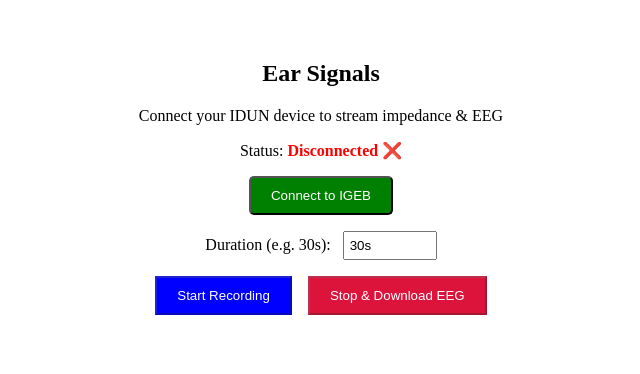
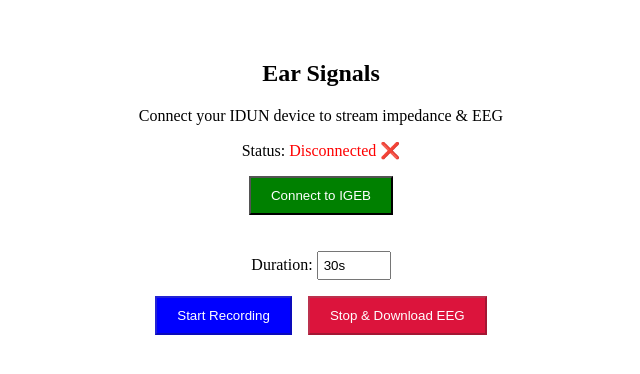
Before and after one commit to xsumaiya00/web-client-with-impedance, a React (Vite) app: page /scan in a window 1280 px wide. Shown: the top 374 px of the page, without its empty margins (319-959 px from the left). Built offline with nearby package versions, Linux system fonts and the light colour scheme.

Commit message:
Final IGEB scan + real-time impedance and EEG recording4

```diff
--- a/src/pages/EarScan.tsx
+++ b/src/pages/EarScan.tsx
@@ -1,3 +1,5 @@
+// Updated EarScan.tsx
+
 import React, { useEffect, useState, useRef } from "react";
 import { Line } from "react-chartjs-2";
 import {
@@ -13,50 +15,46 @@
 
 ChartJS.register(LineElement, CategoryScale, LinearScale, PointElement, Title, Tooltip, Legend);
 
-const EEG_SERVICE = "beffd56c-c915-48f5-930d-4c1feee0fcc3"; // Adjust if you get real UUID
 const EarScan = () => {
   const [connected, setConnected] = useState(false);
+  const [impedanceData, setImpedanceData] = useState<number[]>([]);
   const [impedance, setImpedance] = useState<number | null>(null);
-  const [impedanceData, setImpedanceData] = useState<number[]>([]);
   const [duration, setDuration] = useState("30s");
   const [isRecording, setIsRecording] = useState(false);
+  const eegData = useRef<{ timestamp: number; value: number }[]>([]);
+  const eegChar = useRef<BluetoothRemoteGATTCharacteristic | null>(null);
 
-  const impedanceChar = useRef<BluetoothRemoteGATTCharacteristic | null>(null);
-  const eegChar = useRef<BluetoothRemoteGATTCharacteristic | null>(null);
-  const eegData = useRef<{ timestamp: number; value: number }[]>([]);
-  const pollInterval = useRef<NodeJS.Timeout | null>(null);
-
-const connectToDevice = async () => {
+  const connectToIGEB = async () => {
     try {
       const device = await navigator.bluetooth.requestDevice({
         filters: [{ name: "IGEB" }],
-      optionalServices: [EEG_SERVICE],
+        optionalServices: ["battery_service"] // allows fetching characteristics
       });
 
       const server = await device.gatt!.connect();
-    const service = await server.getPrimaryService(EEG_SERVICE);
+      const services = await server.getPrimaryServices();
 
-    // ⬇️ Insert this line here after getting characteristics
+      for (const service of services) {
         const characteristics = await service.getCharacteristics();
+        for (const c of characteristics) {
+          console.log("Characteristic UUID:", c.uuid);
+          const props = c.properties;
+          if (props.notify) {
+            eegChar.current = c;
+            await c.startNotifications();
+            c.addEventListener("characteristicvaluechanged", handleImpedance);
+            setConnected(true);
+            return;
+          }
+        }
+      }
 
-    // ✅ Log all UUIDs in the console
-    characteristics.forEach((c) =>
-      console.log("Characteristic UUID:", c.uuid)
-    );
-
-    // Temporary default assignments (will adjust once UUIDs are known)
-    impedanceChar.current = characteristics[0];
-    eegChar.current = characteristics[1] || characteristics[0];
-
-    await impedanceChar.current.startNotifications();
-    impedanceChar.current.addEventListener("characteristicvaluechanged", handleImpedance);
-
-    setConnected(true);
+      console.error("No notifiable characteristic found.");
+      alert("No streamable characteristic found.");
     } catch (error) {
-    console.error("Connection failed:", error);
+      console.error("Connection error:", error);
     }
   };
-
 
   const handleImpedance = (event: Event) => {
     const val = (event.target as BluetoothRemoteGATTCharacteristic).value;
@@ -69,113 +67,69 @@
     }
   };
 
-  const handleEEGData = (event: Event) => {
-    const val = (event.target as BluetoothRemoteGATTCharacteristic).value;
-    if (!val) return;
-    const value = val.getUint8(0); // or getFloat32(0, true) depending on data format
-    eegData.current.push({ timestamp: Date.now(), value });
+  const startRecording = () => {
+    if (!connected || !eegChar.current) return;
+    setIsRecording(true);
+    eegData.current = [];
   };
 
-  const startRecording = async () => {
-    if (!eegChar.current) return;
-    eegData.current = [];
-    setIsRecording(true);
-    await eegChar.current.startNotifications();
-    eegChar.current.addEventListener("characteristicvaluechanged", handleEEGData);
-  };
-
-  const stopAndSaveEEG = () => {
-    if (!eegChar.current) return;
-    eegChar.current.removeEventListener("characteristicvaluechanged", handleEEGData);
+  const stopAndDownload = () => {
     setIsRecording(false);
-
-    const csv =
-      "data:text/csv;charset=utf-8,Timestamp,Value\n" +
-      eegData.current.map(({ timestamp, value }) => `${new Date(timestamp).toISOString()},${value}`).join("\n");
-
-    const blob = new Blob([csv], { type: "text/csv" });
-    const url = URL.createObjectURL(blob);
+    const csv = "Timestamp,Value\n" + eegData.current.map(d => `${new Date(d.timestamp).toISOString()},${d.value}`).join("\n");
     const link = document.createElement("a");
-    link.href = url;
+    link.href = URL.createObjectURL(new Blob([csv], { type: "text/csv" }));
     link.download = `eeg_${Date.now()}.csv`;
+    document.body.appendChild(link);
     link.click();
-    URL.revokeObjectURL(url);
+    document.body.removeChild(link);
   };
 
   const impedanceQuality = (val: number | null) => {
-    if (val == null) return "N/A";
+    if (val === null) return "N/A";
     if (val < 50) return "Excellent";
     if (val < 200) return "Good";
-    return "Insufficient";
+    return "Poor";
   };
 
-  const impedanceChartData = {
+  const chartData = {
     labels: impedanceData.map((_, i) => i.toString()),
-    datasets: [
-      {
+    datasets: [{
       label: "Impedance (kΩ)",
       data: impedanceData.map((v) => (v / 1000).toFixed(2)),
-        borderColor: "#00acc1",
       fill: false,
-        tension: 0.4,
-      },
-    ],
+      borderColor: "#4bc0c0",
+      tension: 0.4
+    }]
   };
-
-  useEffect(() => {
-    if (connected && impedanceChar.current) {
-      if (pollInterval.current) clearInterval(pollInterval.current);
-      pollInterval.current = setInterval(async () => {
-        try {
-          const val = await impedanceChar.current!.readValue();
-          const imp = val.getUint16(0, true);
-          setImpedance(imp);
-          setImpedanceData((prev) => [...prev.slice(-50), imp]);
-        } catch (e) {
-          console.warn("Polling failed", e);
-        }
-      }, 1000);
-    }
-    return () => pollInterval.current && clearInterval(pollInterval.current);
-  }, [connected]);
 
   return (
     <div style={{ textAlign: "center", padding: "2rem" }}>
       <h2>Ear Signals</h2>
       <p>Connect your IDUN device to stream impedance & EEG</p>
-
-      <p>
-        Status:{" "}
-        <strong style={{ color: connected ? "green" : "red" }}>
-          {connected ? "Connected ✅" : "Disconnected ❌"}
-        </strong>
-      </p>
-
-      <button onClick={connectToDevice} style={{ backgroundColor: "green", color: "white", padding: "10px 20px", borderRadius: 5 }}>
+      <p>Status: <span style={{ color: connected ? "green" : "red" }}>{connected ? "Connected ✅" : "Disconnected ❌"}</span></p>
+      <button onClick={connectToIGEB} style={{ backgroundColor: "green", color: "white", padding: "10px 20px", marginBottom: "20px" }}>
         Connect to IGEB
       </button>
 
       {impedance !== null && (
         <>
-          <p style={{ marginTop: "1rem", fontSize: "1.5rem" }}>
-            Impedance: {(impedance / 1000).toFixed(2)} kΩ | Quality: {impedanceQuality(impedance)}
-          </p>
-          <div style={{ width: "80%", margin: "auto" }}>
-            <Line data={impedanceChartData} />
+          <p>Impedance: <strong>{(impedance / 1000).toFixed(2)} kΩ</strong> — Quality: <strong>{impedanceQuality(impedance)}</strong></p>
+          <div style={{ width: "80%", margin: "0 auto" }}>
+            <Line data={chartData} />
           </div>
         </>
       )}
 
       <div style={{ marginTop: "1rem" }}>
-        <label>Duration (e.g. 30s): </label>
-        <input value={duration} onChange={(e) => setDuration(e.target.value)} style={{ padding: "5px", width: "80px", marginLeft: "8px" }} />
+        <label>Duration: </label>
+        <input value={duration} onChange={(e) => setDuration(e.target.value)} style={{ width: "60px", padding: "5px" }} />
       </div>
 
       <div style={{ marginTop: "1rem" }}>
         <button onClick={startRecording} disabled={!connected || isRecording} style={{ backgroundColor: "blue", color: "white", padding: "10px 20px" }}>
           Start Recording
         </button>
-        <button onClick={stopAndSaveEEG} disabled={!isRecording} style={{ backgroundColor: "crimson", color: "white", padding: "10px 20px", marginLeft: "1rem" }}>
+        <button onClick={stopAndDownload} disabled={!isRecording} style={{ backgroundColor: "crimson", color: "white", padding: "10px 20px", marginLeft: "1rem" }}>
           Stop & Download EEG
         </button>
       </div>
```
Lines whose indentation alone changed are shown as unchanged.
